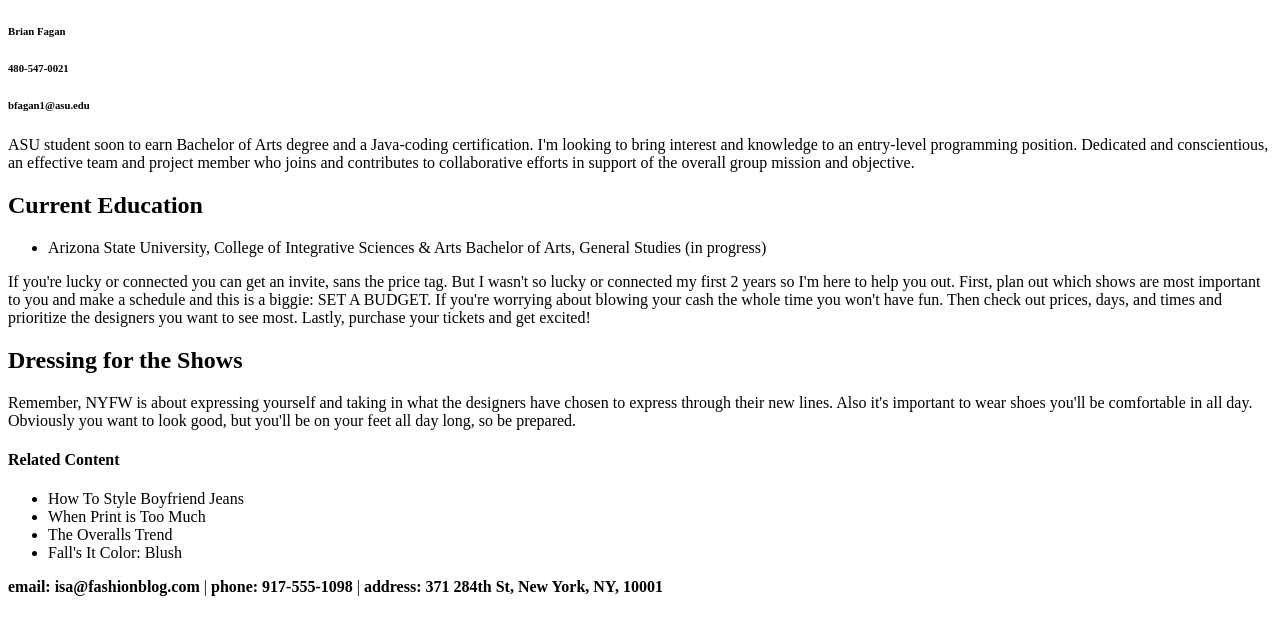
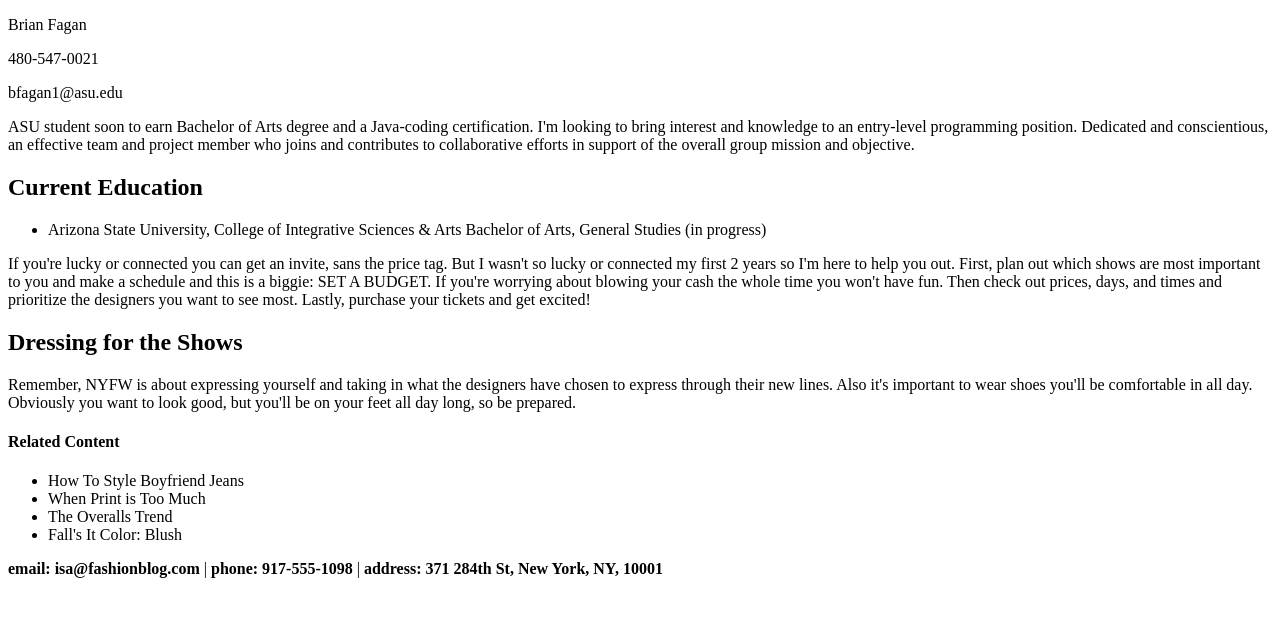
Before and after one commit to wthppl04/brianfagan.github.io, a plain HTML site: page index.html in a window 1280 px wide. Drawn offline with Linux system fonts and the light colour scheme.

Commit message:
Update index.html

```diff
--- a/index.html
+++ b/index.html
@@ -6,9 +6,9 @@
     </title>
     </head>
   <body>
-   <h6> Brian Fagan </h6>
-    <h6> 480-547-0021</h6>
-    <h6> bfagan1@asu.edu </h6>
+   <p> Brian Fagan </p>
+    <p> 480-547-0021</p>
+    <p> bfagan1@asu.edu </p>
 
     <p> ASU student soon to earn Bachelor of Arts degree and  a Java-coding certification.  I'm looking to bring interest and
 knowledge to an entry-level programming position. Dedicated and conscientious, an effective team
```
